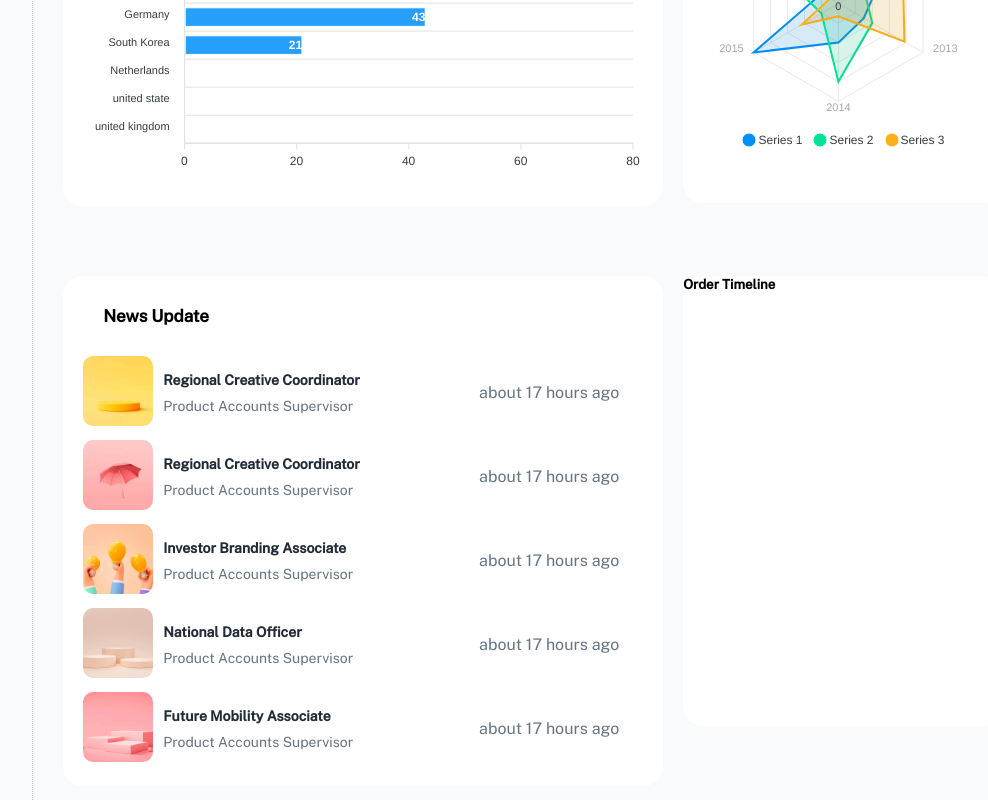
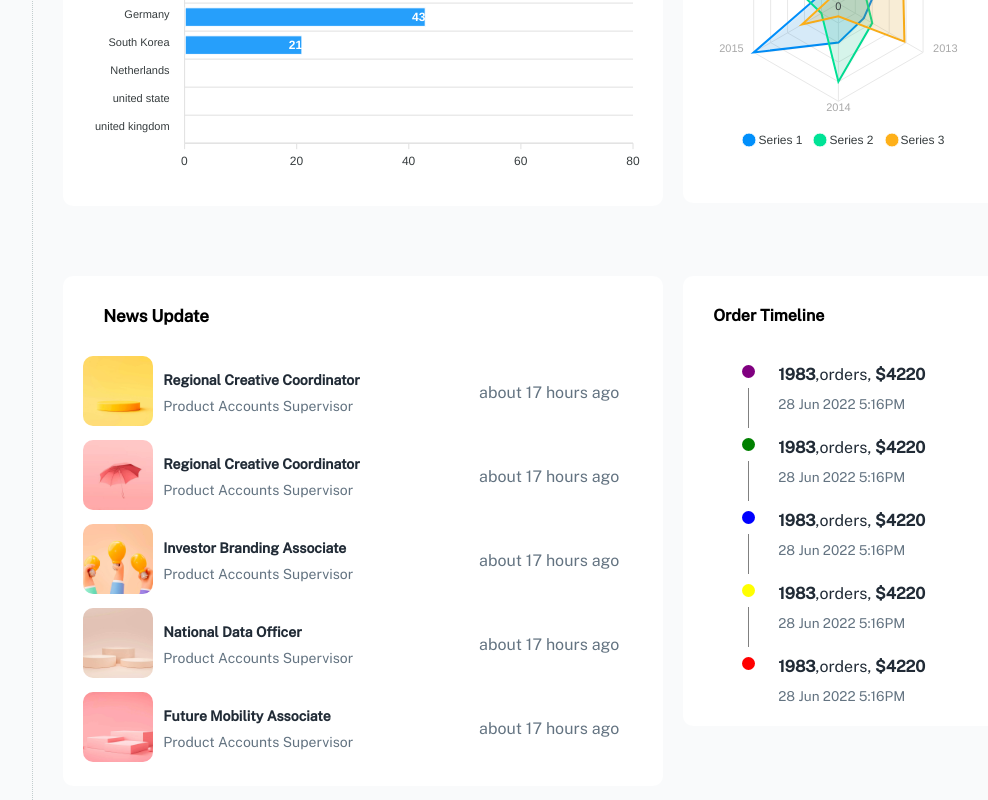
Before and after one commit to AChris-T/hospitaldashboard, a React (Create React App) app: page / in a window 1280 px wide. Shown: the part 1256-2056 px from the top of the page, without its empty margins (247-1235 px from the left). Built offline with nearby package versions, Linux system fonts and the light colour scheme.

Commit message:
initial commit

```diff
--- a/src/scenes/dashboard/Dashboard.css
+++ b/src/scenes/dashboard/Dashboard.css
@@ -111,13 +111,13 @@ h6{
 .boxChart{
     width: 600px;
     height:auto;
-    border-radius:20px;
+    border-radius:10px;
     padding:10px 20px;
 }
 .boxCharts{
     width: 320px;
     height:450px;
-    border-radius:20px;
+    border-radius:10px;
     display: flex;
     flex-direction: column;
 }
@@ -199,6 +199,58 @@ h6{
     object-fit: cover;
     border-radius: 10px;
     margin-right: 10px;
+}
+ .timeline{
+    margin-top: 30px;
+    margin-left:30px ;
+}
+.timeline h4{
+    margin-bottom: 40px;
+}
+.timelineContent{
+    display:flex;
+    flex-direction:column;
+    margin-top: 20px;
+}
+.content{
+    display:flex;
+    flex-direction:row;
+    margin-left: 25px;
+}
+.dot-line{
+    display:flex;
+    flex-direction:column;
+    gap: 10px;
+    width: 20px;
+    align-items: center;
+}
+.dot{
+    width: 13px;
+    height: 13px;
+    border-radius: 50%;
+}
+.line{
+    width: 1.3px;
+    height: 40px;
+    margin-bottom: 10px;
+}
+.orders-date{
+    display: flex;
+    flex-direction: column;
+    margin-left: 20px;
+    gap:10px
+}
+.orders{
+    font-size: 1.00em;
+    color: rgb(33, 43, 54);
+}
+.date{
+    line-height: 1.5;
+    font-size: 0.85rem;
+    font-family: "Public Sans", sans-serif;
+    font-weight: 400;
+    color: rgb(99, 115, 129);
+
 }
 @media screen and (max-width:1030px) {
     .chartscont{
@@ -323,3 +375,91 @@ h6{
         margin-bottom:30px ;
     }
 }
+@media screen and (max-width:590px) {
+    .newsimage{
+        width: 60px;
+        height: 60px;
+    }
+    .newsdetailinfo a{
+        font-size: 13px;
+    }
+    .newsdetailinfo span{
+        font-size: 12px;
+    }
+    .about span{
+        font-size: 13px;
+    }
+}
+@media screen and (max-width:514px) {
+    .newsimage{
+        width: 50px;
+        height: 50px;
+    }
+    .newsdetailinfo a{
+        display: flex;
+        font-size: 13px;
+    }
+    .newsdetailinfo span{
+        font-size: 12px;
+    }
+    .about span{
+        font-size: 13px;
+    }
+}
+@media screen and (max-width:530px) {
+    .boxChart{
+        width: 430px;
+    }
+  .newsinfos{
+    overflow-x:scroll;
+    width:100%;
+  }
+  .newsinfo{
+    width:600px;
+  }
+}
+@media screen and (max-width:500px) {
+    .boxChart{
+        width: 420px;
+    }
+}
+@media screen and (max-width:480px) {
+    .boxChart{
+        width: 400px;
+    }
+}
+@media screen and (max-width:460px) {
+    .boxChart{
+        width: 380px;
+    }
+}
+@media screen and (max-width:440px) {
+    .boxChart{
+        width: 360px;
+    }
+}
+@media screen and (max-width:416px) {
+    .boxChart{
+        width: 340px;
+    }
+}
+@media screen and (max-width:399px) {
+    .boxChart{
+        width: 320px;
+    }
+}
+@media screen and (max-width:377px) {
+    .boxChart{
+        width: 300px;
+    }
+}
+@media screen and (max-width:356px) {
+    .boxChart{
+        width: 280px;
+    }
+}
+@media screen and (max-width:334px) {
+    .boxChart{
+        width: 260px;
+    }
+}
--- a/src/scenes/dashboard/Dashboard.jsx
+++ b/src/scenes/dashboard/Dashboard.jsx
@@ -192,9 +192,66 @@ const Dashboard = () => {
                  backgroundColor: 'background.paper',
                 }}
               >
-              <div className='timeline'>
-                <h5>Order Timeline</h5>
+            <div className='timeline'>
+                <h4> Order Timeline </h4>
+                <div className='timelineContent'>
+                  <div className="content">
+                    <div className="dot-line">
+                      <div className="dot"  style={{backgroundColor:"purple"}}></div>
+                      <div className="line" style={{backgroundColor:"grey"}}></div>
+                    </div>
+                    <div className="orders-date">
+                      <div className='orders'><strong>1983</strong>,orders, <strong>$4220</strong></div>
+                      <div className="date"> <span>28 Jun 2022 5:16PM</span> </div>
+                    </div>
+                </div>
+                <div className="content">
+                    <div className="dot-line">
+                      <div className="dot"  style={{backgroundColor:"green"}}></div>
+                      <div className="line" style={{backgroundColor:"grey"}}></div>
+                    </div>
+                    <div className="orders-date">
+                      <div className='orders'><strong>1983</strong>,orders, <strong>$4220</strong></div>
+                      <div className="date"> <span>28 Jun 2022 5:16PM</span> </div>
+                    </div>
+                </div>
+                <div className="content">
+                    <div className="dot-line">
+                      <div className="dot"  style={{backgroundColor:"blue"}}></div>
+                      <div className="line" style={{backgroundColor:"grey"}}></div>
+                    </div>
+                    <div className="orders-date">
+                      <div className='orders'><strong>1983</strong>,orders, <strong>$4220</strong></div>
+                      <div className="date"> <span>28 Jun 2022 5:16PM</span> </div>
+                    </div>
+                </div>
+                <div className="content">
+                <div className="dot-line">
+                <div className="dot"  style={{backgroundColor:"yellow"}}></div>
+                <div className="line" style={{backgroundColor:"grey"}}></div>
+                </div>
+                <div className="orders-date">
+                <div className='orders'><strong>1983</strong>,orders, <strong>$4220</strong></div>
+                <div className="date"> <span>28 Jun 2022 5:16PM</span> </div>
+                </div>
+
+                </div>
+                <div className="content">
+                <div className="dot-line">
+                <div className="dot" style={{backgroundColor:"red"}}></div>
+                <div className="line"></div>
+                </div>
+                <div className="orders-date">
+                <div className='orders'><strong>1983</strong>,orders, <strong>$4220</strong></div>
+                <div className="date"> <span>28 Jun 2022 5:16PM</span> </div>
+                </div>
+
+                </div>
+                </div>
+
               </div>
+
+
               </Box>
       </div>
       </div>
```
